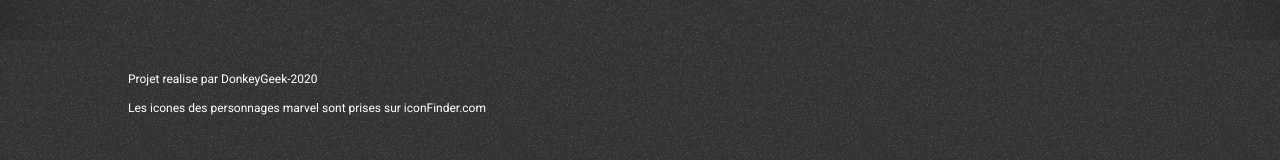
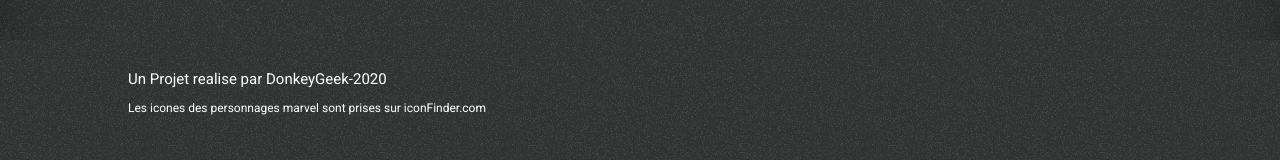
Before and after one commit to Folley-05/MarvelQuiz, a React (Create React App) app: page /forgetpassword in a window 1280 px wide. Shown: the part 417-577 px from the top of the page. Built offline with nearby package versions, Linux system fonts and the light colour scheme.

Commit message:
modification de la taille de la police de la landing page

```diff
--- a/src/components/Footer.jsx
+++ b/src/components/Footer.jsx
@@ -2,9 +2,9 @@ import React from 'react'
 
 function Footer() {
     return (
-        <footer>
+        <footer >
             <div className="footer-container">
-                <p>Projet realise par DonkeyGeek-2020</p>
+                <p style={{fontSize: 15}}>Un Projet realise par DonkeyGeek-2020</p>
                 <p>Les icones des personnages marvel sont prises sur iconFinder.com</p>
             </div>
         </footer>
```
